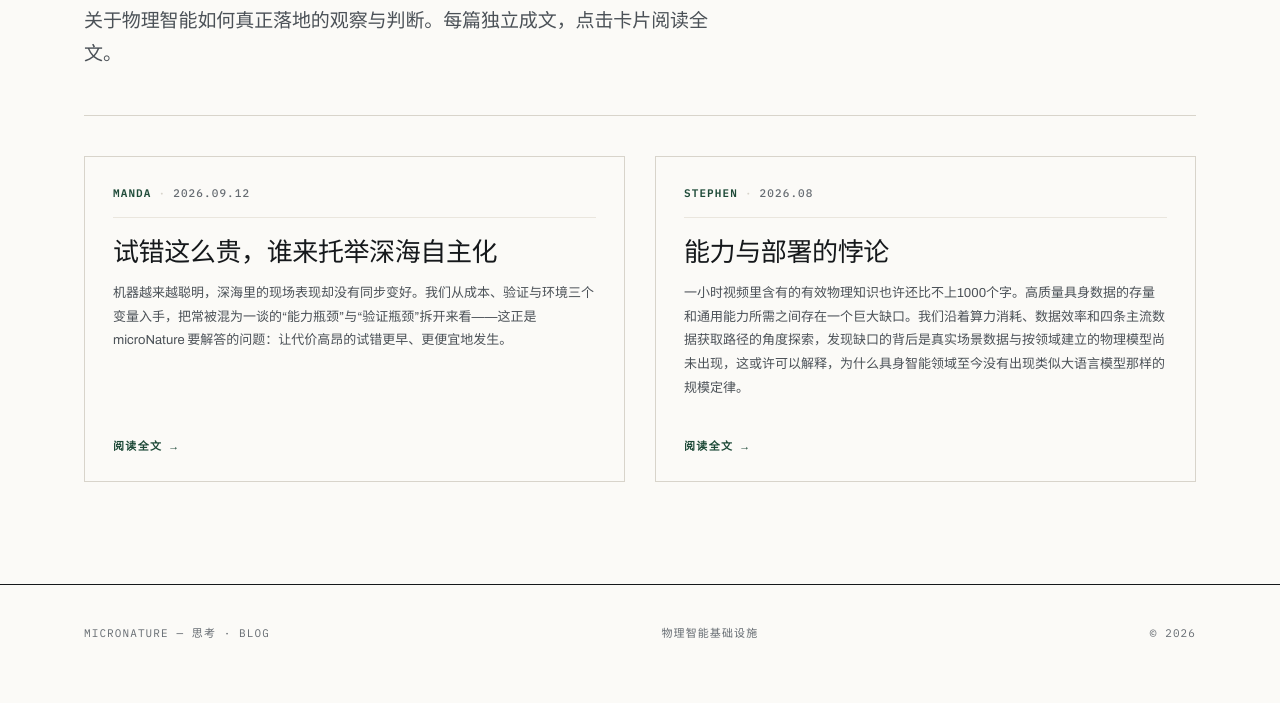
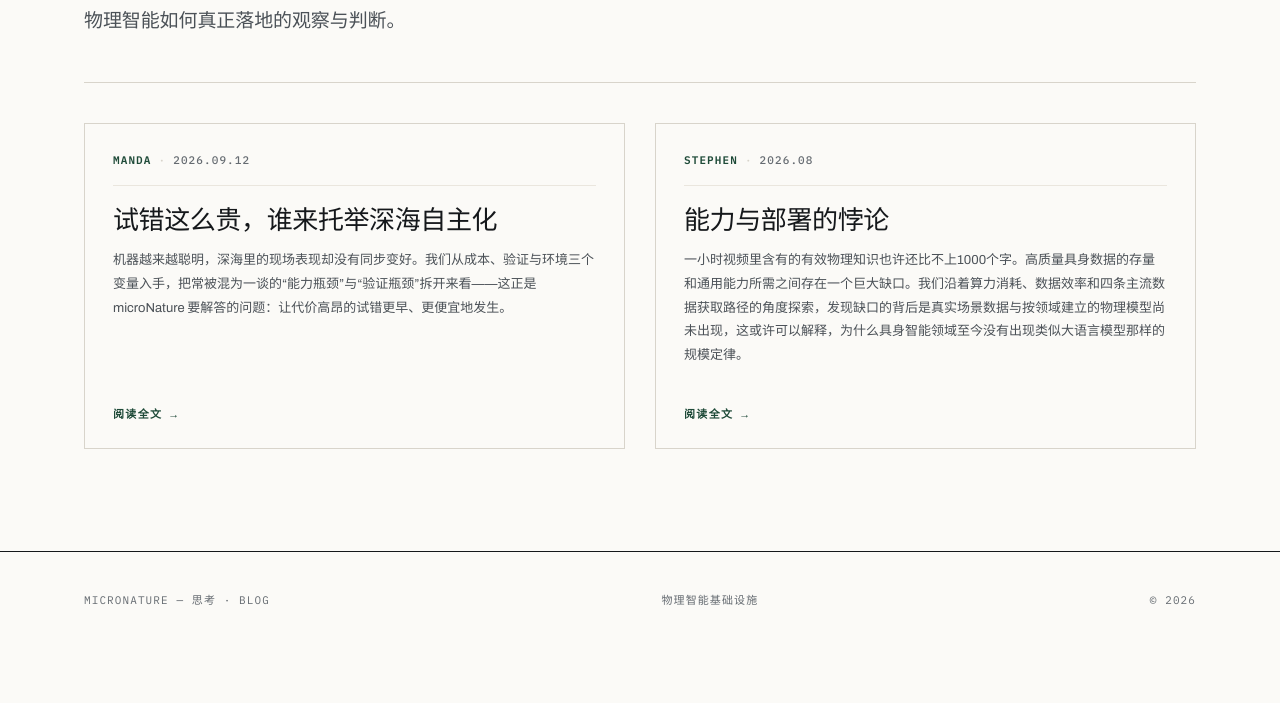
Before and after one commit to ni9htytwo/micronature-site, a plain HTML site: page insight.html in a window 1280 px wide. Shown: the part 232-935 px from the top of the page. After the commit the page ends 903 px from the top, so only its background shows below. Drawn offline with Linux system fonts and the light colour scheme.

Commit message:
Blog copy: shorten the list-page intro line (zh + en)

```diff
--- a/insight.html
+++ b/insight.html
@@ -50,7 +50,7 @@ document.documentElement.setAttribute('data-theme',t);})();
   <header class="hero blog-head">
     <span class="eyebrow">microNature · Blog</span>
     <h1 class="h1">思考</h1>
-    <p class="lede hero-lede">关于物理智能如何真正落地的观察与判断。每篇独立成文，点击卡片阅读全文。</p>
+    <p class="lede hero-lede">物理智能如何真正落地的观察与判断。</p>
   </header>
 
   <!-- ═══ LIST ═══ -->
```
